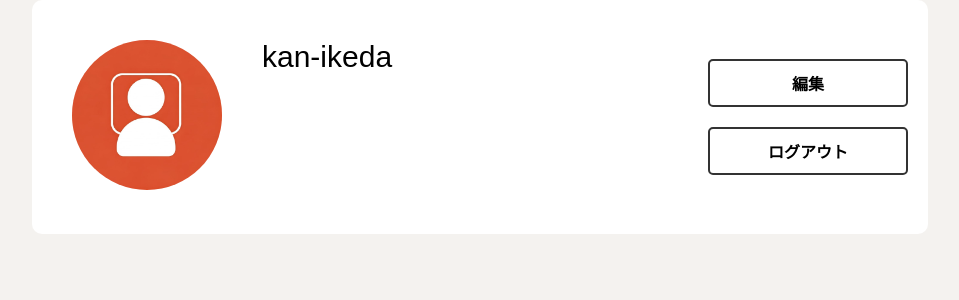
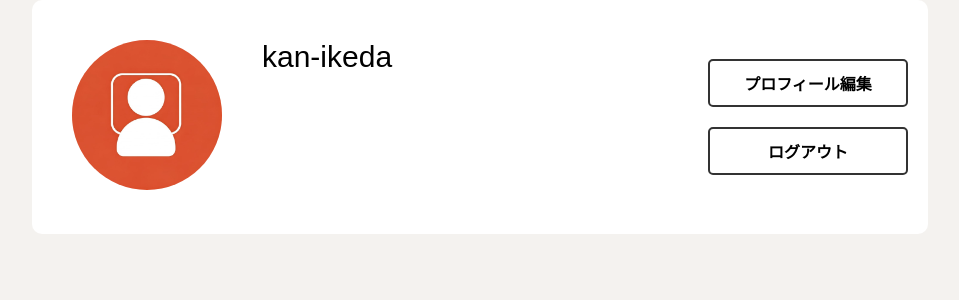
Before and after one commit to kan-ikeda/Log_Django, a Django app: page /mypage/ in a window 1280 px wide. Shown: the part 132-432 px from the top of the page, without its empty margins (160-1119 px from the left). Run offline with Django 5.2, Linux system fonts and the light colour scheme; a user stored in the database is signed in; data comes from the database, SQL or seed files in the repository; both versions use the stored data as it was after the commit.

Commit message:
mypageの編集ボタンをプロフィール編集に変更

```diff
--- a/templates/mylog/mypage.html
+++ b/templates/mylog/mypage.html
@@ -31,7 +31,7 @@
         </div>
 
         <div class="profile_btn bg-w">
-            <a href="{% url 'accounts:profile' %}" class="btn_simple">編集</a>
+            <a href="{% url 'accounts:profile' %}" class="btn_simple">プロフィール編集</a>
             <form method="post" action="{% url 'accounts:logout' %}">
                 {% csrf_token %}
                 <button type="submit" class="btn_simple bg-w">ログアウト</button>
```
Also changed, not shown: db.sqlite3.
